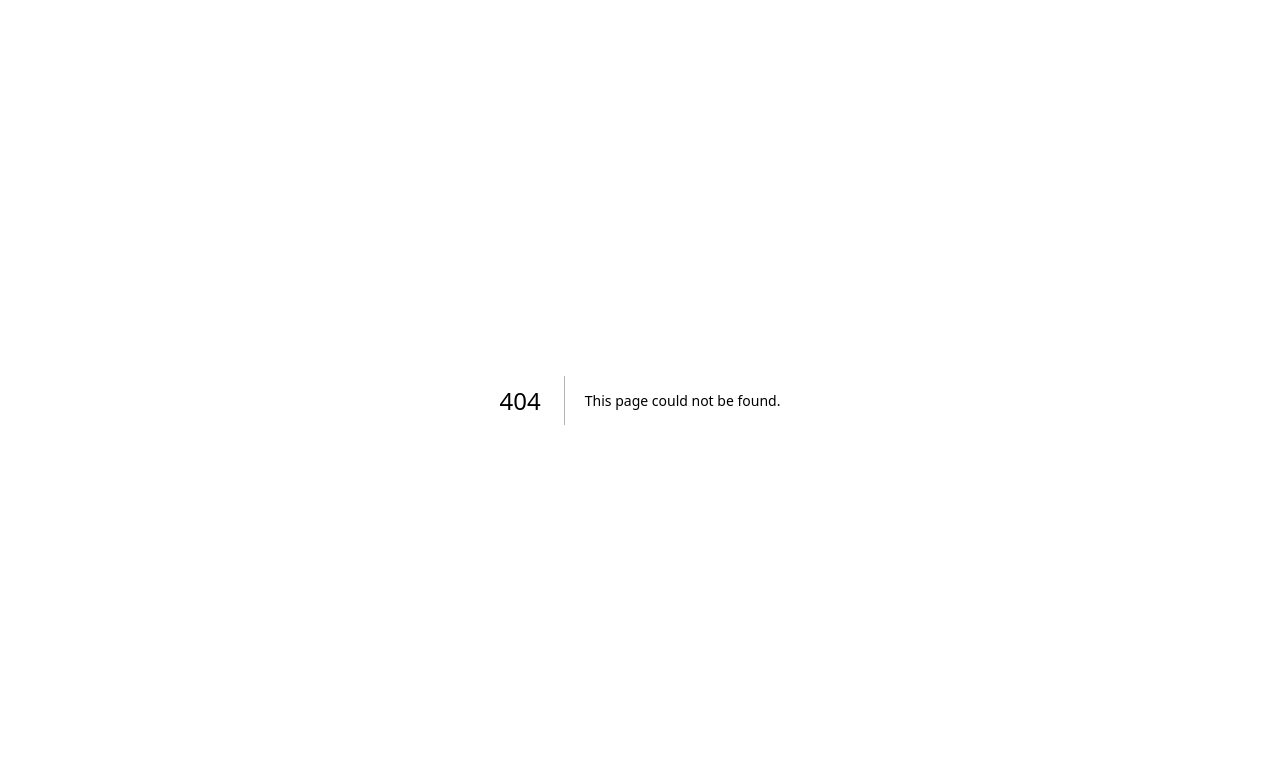
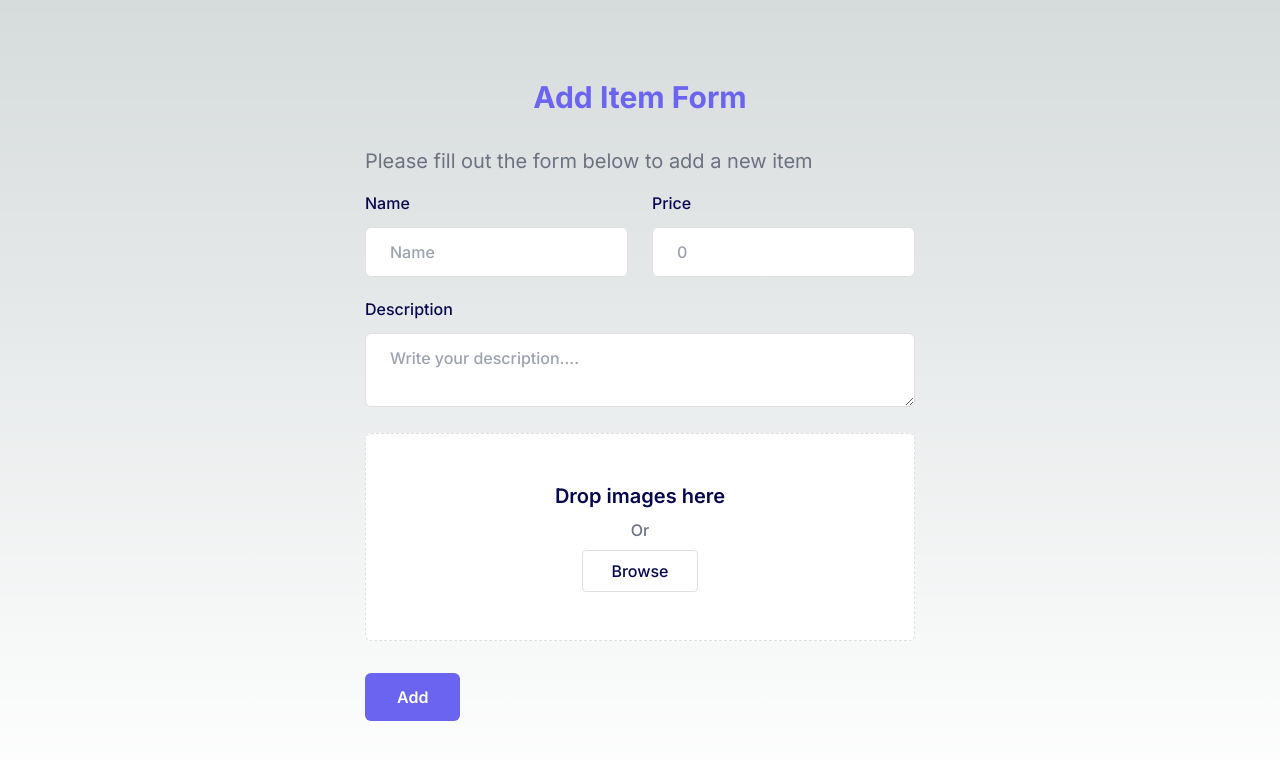
Before and after one commit to AASB7/store, a Next.js app: page /items/addItem in a window 1280 px wide. Before the commit this address had no page. Shown: the top 760 px of the page. Built offline with nearby package versions, Linux system fonts and the light colour scheme.

Commit message:
Design form to add new item

```diff
--- /dev/null
+++ b/app/items/addItem/page.jsx
@@ -0,0 +1,104 @@
+
+
+function Page(){
+return(
+<div class="flex items-center justify-center p-12  h-screen">
+  <div class="mx-auto w-full max-w-[550px]">
+  <h2 className="relative flex  items-center justify-center text-[#6A64F1] font-bold text-xl md:text-3xl pb-8">Add Item Form</h2>
+  <h2 className="text-gray-500 text-lg md:text-xl pb-4 ">Please fill out the form below to add a new item</h2>
+    <form  method="POST">
+      <div class="-mx-3 flex flex-wrap">
+
+        <div class="w-full px-3 sm:w-1/2">
+          <div class="mb-5">
+            <label
+              for="Name"
+              class="mb-3 block text-base font-medium text-[#07074D]"
+            >
+              Name
+            </label>
+            <input
+              type="text"
+              name="Name"
+              id="Name"
+              placeholder="Name"
+              class="w-full rounded-md border border-[#e0e0e0] bg-white py-3 px-6 text-base font-medium text-[#6B7280] outline-none focus:border-[#6A64F1] focus:shadow-md"
+            />
+          </div>
+        </div>
+        <div class="w-full px-3 sm:w-1/2">
+          <div class="mb-5">
+            <label
+              for="price"
+              class="mb-3 block text-base font-medium text-[#07074D]"
+            >
+              Price
+            </label>
+            <input
+              type="number"
+              name="Price"
+              id="Price"
+              placeholder="0"
+              min="0"
+              class="w-full rounded-md border border-[#e0e0e0] bg-white py-3 px-6 text-base font-medium text-[#6B7280] outline-none focus:border-[#6A64F1] focus:shadow-md"
+            />
+          </div>
+        </div>
+      </div>
+      <div class="mb-5">
+        <label
+          for="guest"
+          class="mb-3 block text-base font-medium text-[#07074D]"
+        >
+          Description
+        </label>
+        <textarea
+          type="text"
+          name="description"
+          id="description"
+          placeholder="Write your description.... "
+          class="w-full appearance-none rounded-md border border-[#e0e0e0] bg-white py-3 px-6 text-base font-medium text-[#6B7280] outline-none focus:border-[#6A64F1] focus:shadow-md"
+        ></textarea>
+      </div>
+
+      <div class="mb-8">
+          <input type="file" name="file" id="file" class="sr-only" />
+          <label
+            for="file"
+            class="relative flex min-h-[200px] bg-white items-center justify-center rounded-md border border-dashed border-[#e0e0e0] p-12 text-center"
+          >
+            <div>
+              <span class="mb-2 block text-xl font-semibold text-[#07074D]">
+                Drop images here
+              </span>
+              <span class="mb-2 block text-base font-medium text-[#6B7280]">
+                Or
+              </span>
+              <span
+                class="inline-flex cursor-pointer rounded border border-[#e0e0e0] py-2 px-7 text-base font-medium text-[#07074D] hover:bg-gray-100"
+              >
+                Browse
+              </span>
+            </div>
+          </label>
+        </div>
+
+
+
+      <div>
+        <button
+          class="hover:shadow-form rounded-md bg-[#6A64F1] hover:bg-[#736cf8] py-3 px-8 text-center text-base font-semibold text-white outline-none"
+        >
+          Add
+        </button>
+      </div>
+    </form>
+  </div>
+</div>
+
+
+)
+
+}
+
+export default Page;
```
